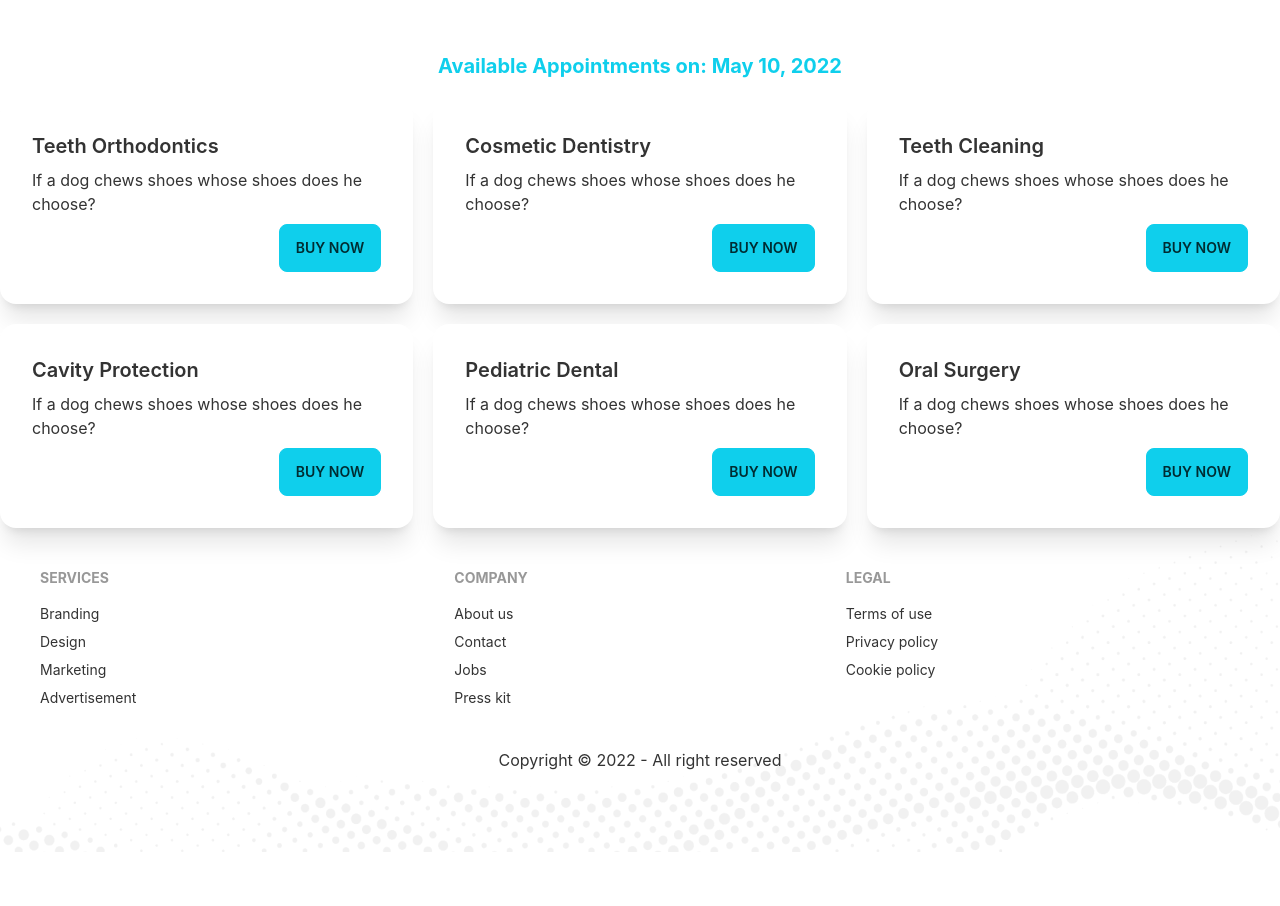
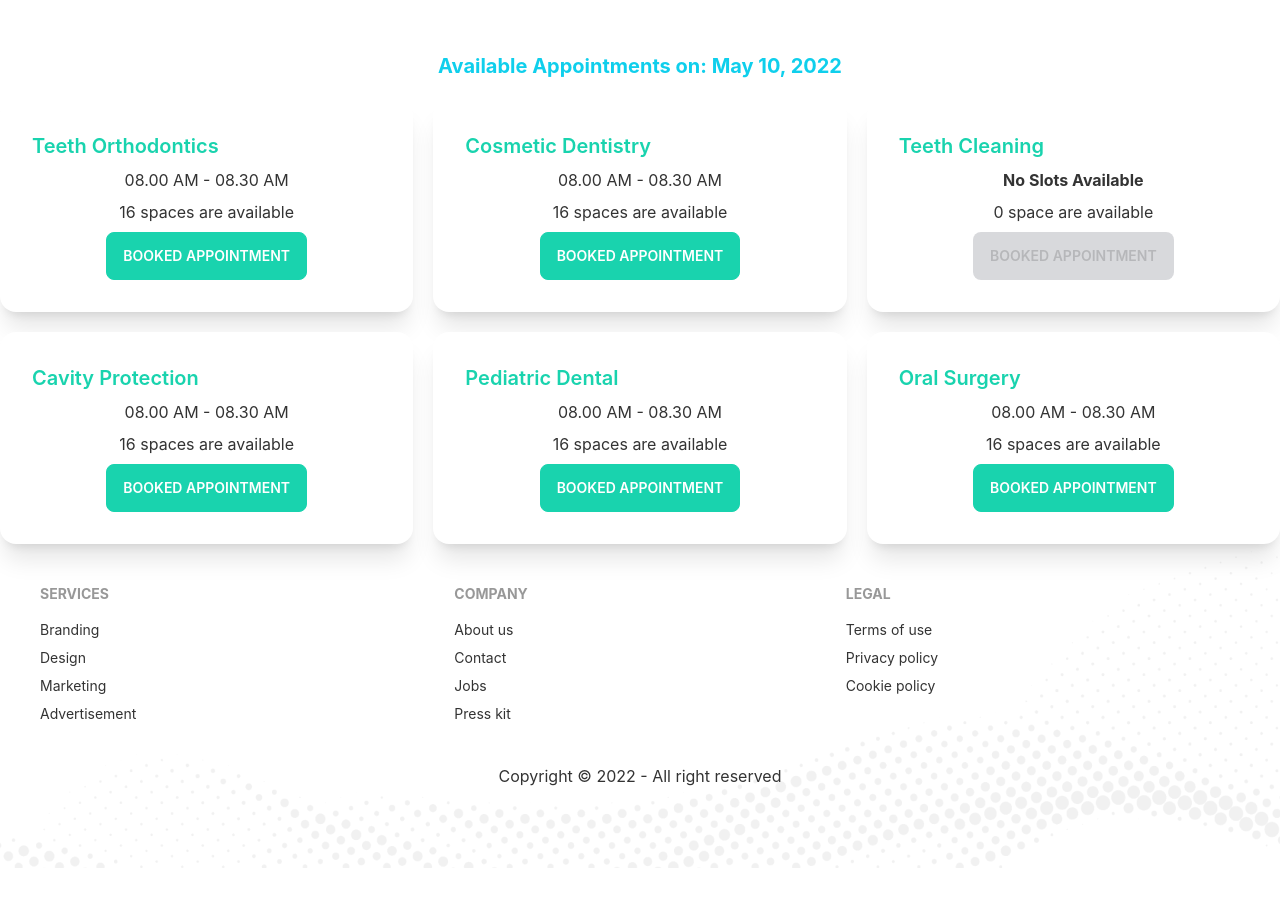
Before and after one commit to sajib359/doctors-portals-client, a React (Create React App) app: page /appointment in a window 1280 px wide. Shown: the part 880-1786 px from the top of the page. Built offline with nearby package versions, Linux system fonts and the light colour scheme.

Commit message:
added Booking section op appoinment

```diff
--- a/public/services.json
+++ b/public/services.json
@@ -46,23 +46,8 @@
   {
     "_id": 3,
     "name": "Teeth Cleaning",
-    "slots": [
-      "08.00 AM - 08.30 AM",
-      "08.30 AM - 09.00 AM",
-      "09.00 AM - 9.30 AM",
-      "09.30 AM - 10.00 AM",
-      "10.00 AM - 10.30 AM",
-      "10.30 AM - 11.00 AM",
-      "11.00 AM - 11.30 AM",
-      "11.30 AM - 12.00 AM",
-      "1.00 PM - 1.30 PM",
-      "1.30 PM - 2.00 PM",
-      "2.00 PM - 2.30 PM",
-      "2.30 PM - 3.00 PM",
-      "3.00 PM - 3.30 PM",
-      "3.30 PM - 4.00 PM",
-      "4.00 PM - 4.30 PM",
-      "4.30 PM - 5.00 PM"
+    "slots" : [
+
     ]
   },
   {
--- a/src/Pages/Appointment/Service.js
+++ b/src/Pages/Appointment/Service.js
@@ -5,10 +5,17 @@ const Service = ({ service }) => {
     return (
         <div class="card lg:max-w-lg bg-base-100 shadow-xl">
             <div class="card-body">
-                <h2 class="card-title">{name}</h2>
-                <p>If a dog chews shoes whose shoes does he choose?</p>
-                <div class="card-actions justify-end">
-                    <button class="btn btn-primary">Buy Now</button>
+                <h2 className="card-title text-secondary text-center">{name}</h2>
+                <p className='text-center'>
+                    {
+                        slots.length > 0
+                        ? <span>{slots[0]}</span>
+                        :<span className='text-red font-bold '>No Slots Available</span>
+                    }
+                </p>
+                <p className='text-center'>{slots.length} {slots.length > 1 ? 'spaces' : 'space' } are available</p>
+                <div class="card-actions justify-center">
+                    <button disabled ={slots.length === 0} class="btn btn-secondary text-white uppercase">Booked Appointment</button>
                 </div>
             </div>
         </div>
```
